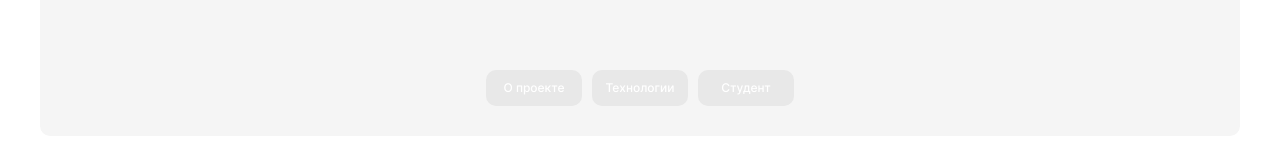
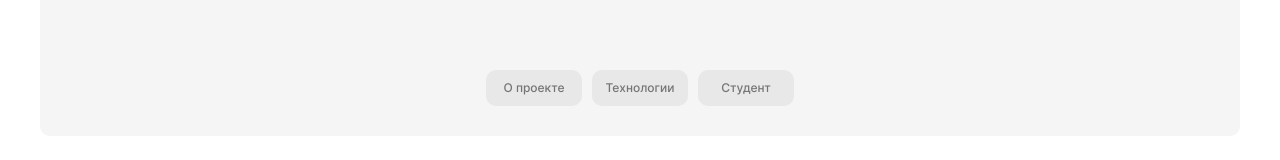
Before and after one commit to NataliaBaeva20/movies-explorer-frontend, a React (Create React App) app: page / in a window 1280 px wide. Shown: the part 451-611 px from the top of the page. Built offline with nearby package versions, Linux system fonts and the light colour scheme.

Commit message:
fix: изменить цвет текста в NavTab

```diff
--- a/src/components/NavTab/NavTab.css
+++ b/src/components/NavTab/NavTab.css
@@ -22,7 +22,7 @@
   font-weight: 500;
   font-size: 12px;
   line-height: 16px;
-  color: #fff;
+  color: rgb(116, 116, 116);
   width: 96px;
   background: #E8E8E8;
   border: none;
```
